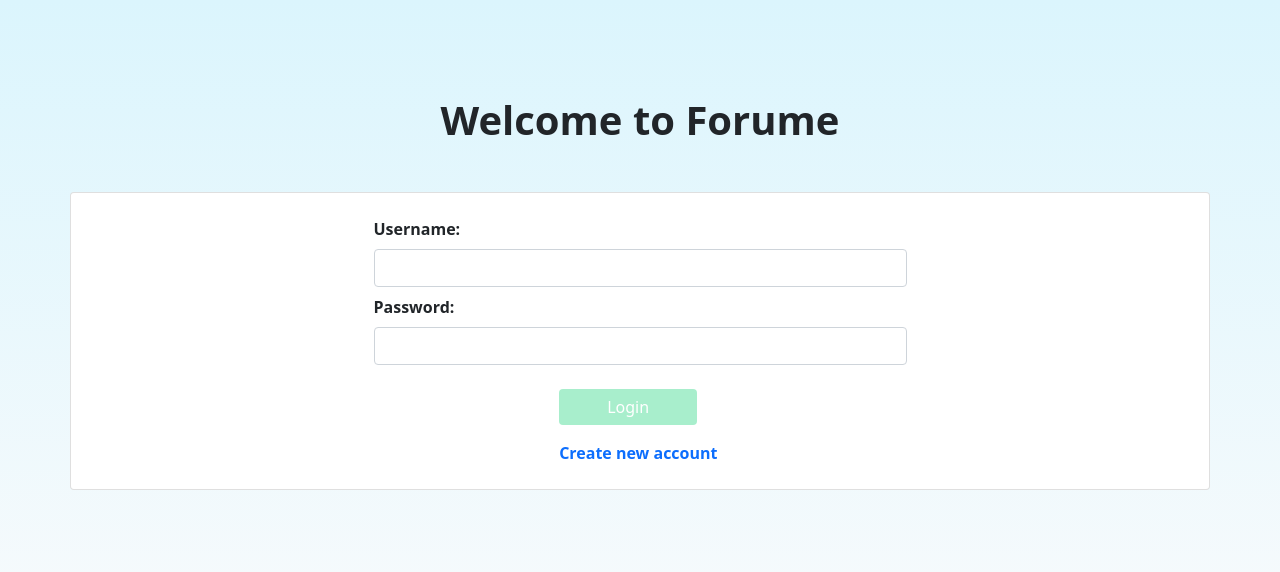
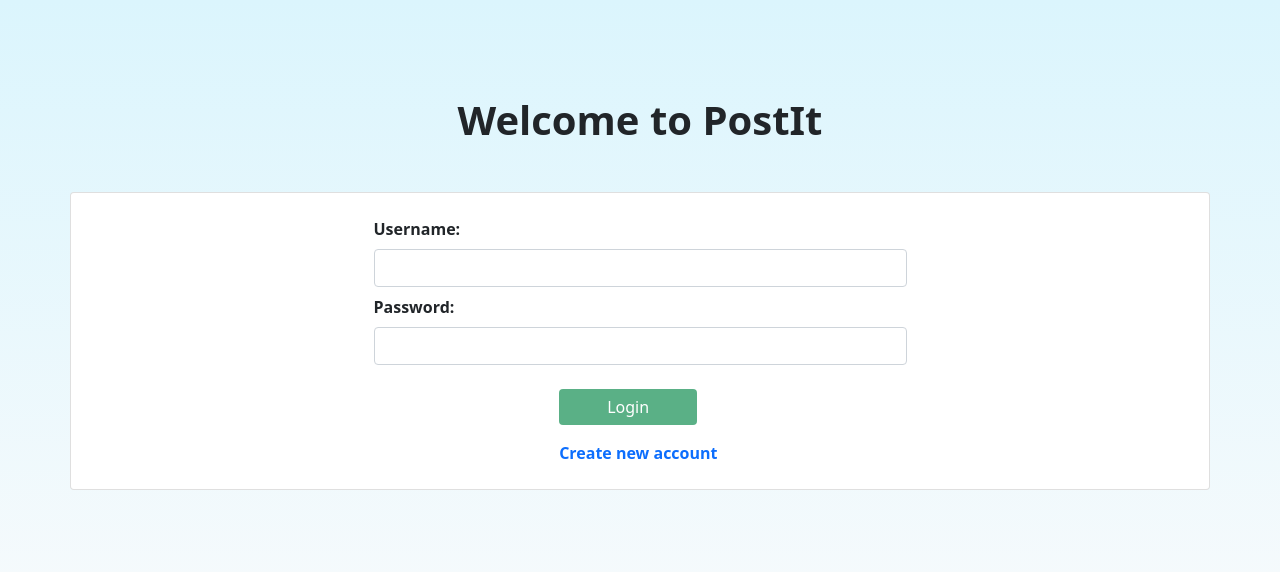
Before and after one commit to SheebaHashmi/Forume-frontend, a React (Create React App) app: page / in a window 1280 px wide. Shown: the top 572 px of the page. Built offline with nearby package versions, Linux system fonts and the light colour scheme.

Commit message:
Change button color

```diff
--- a/src/App.css
+++ b/src/App.css
@@ -6,11 +6,11 @@
     padding-top:6rem;
 }
 .card{
-    background-color: #e7e6e6;
+    background-color: #b3b3b3;
 }
 .btn{
-    background-color: #7ae6b2 !important;
-    border:#7ae6b2   !important;
+    background-color: #038747!important;
+    border:#038747   !important;
 }
 span{
     cursor: pointer;
--- a/src/components/Dashboard.jsx
+++ b/src/components/Dashboard.jsx
@@ -14,7 +14,7 @@ function Dashboard(props) {
         axiosWithAuth().get(`https://forume-backend.herokuapp.com/api/${username}/posts`)
             .then(res => setPosts(res.data))
             .catch(err =>console.log(err))
-    }, [])
+    }, [setPosts,username])
 
     return (
         <div className="forum-container">
--- a/src/components/Homepage.jsx
+++ b/src/components/Homepage.jsx
@@ -4,7 +4,7 @@ import axios from 'axios'
 
 
 function Homepage(props) {
-    const { formValues, setUser, setFormValues } = props
+    const { formValues, setFormValues } = props
 
     const [disabled, setDisabled] = useState(true)
     let navigate = useNavigate()
@@ -23,8 +23,8 @@ function Homepage(props) {
         axios.post('https://forume-backend.herokuapp.com/api/auth/login', formValues)
             .then(res => {
                 window.localStorage.setItem('token', res.data.token)
+                navigate("/private/dashboard")
                 window.localStorage.setItem('username',res.data.user.username)
-                navigate("/private/dashboard")
 
             })
 
@@ -33,7 +33,7 @@ function Homepage(props) {
     return (
         <div className="forum-container">
             <div className="forum-content">
-                <h1 className="text-center fw-bolder">Welcome to Forume</h1>
+                <h1 className="text-center fw-bolder">Welcome to PostIt</h1>
                 <form className="container card col-11 my-5 p-4">
                     <div className="row">
                         <div className="col-12 col-md-6 mb-2 offset-md-3">
--- a/src/components/Post.jsx
+++ b/src/components/Post.jsx
@@ -24,7 +24,7 @@ function Post(props) {
                 <div className="row">
                 <div className="col">
                 <p >Posted by {username}</p>
-                <span className="float-end" onClick={handleRemove}>Remove</span>
+                <span className="text-danger float-end" onClick={handleRemove}>Remove</span>
                 </div>
                 </div>
             </div>
```
